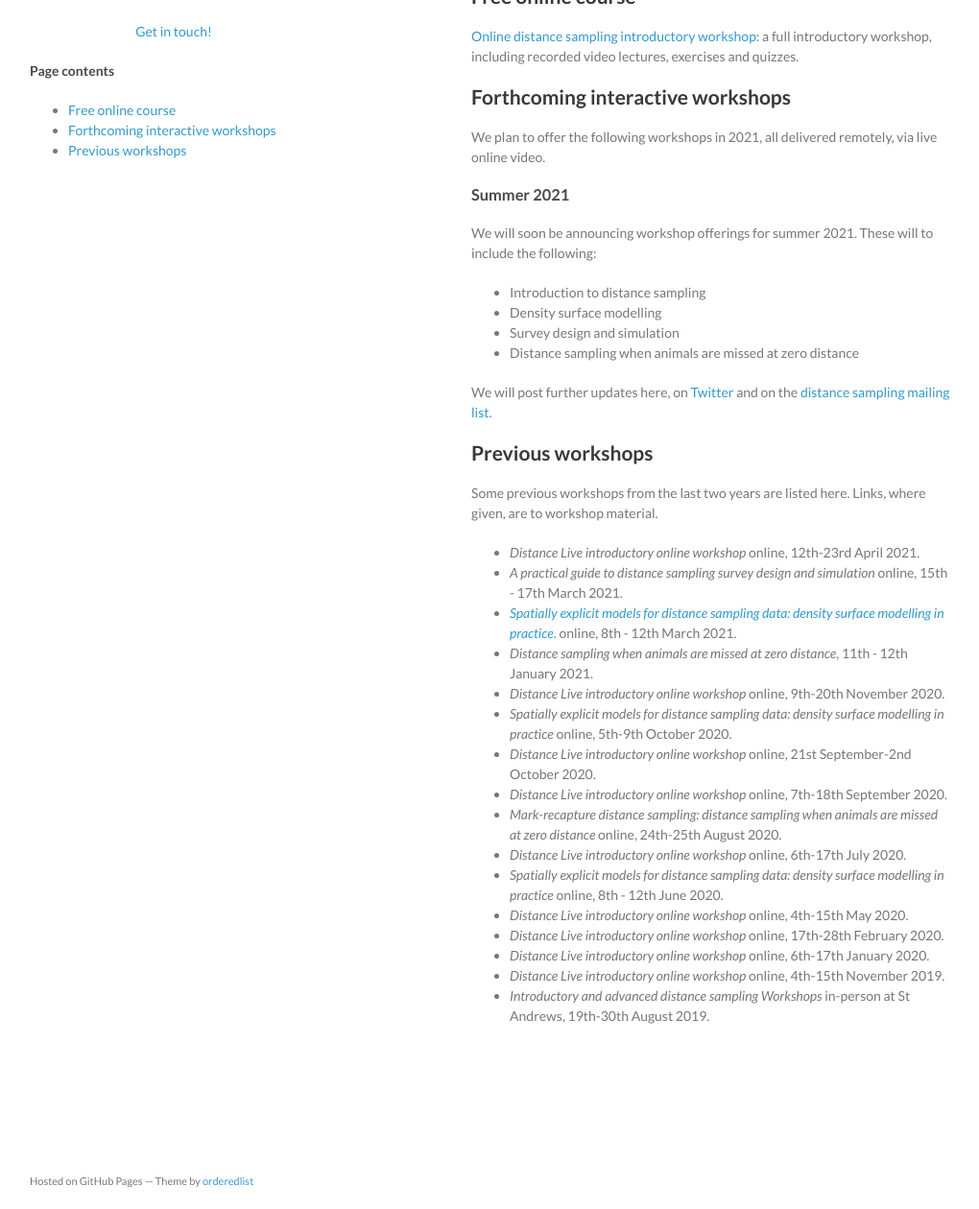
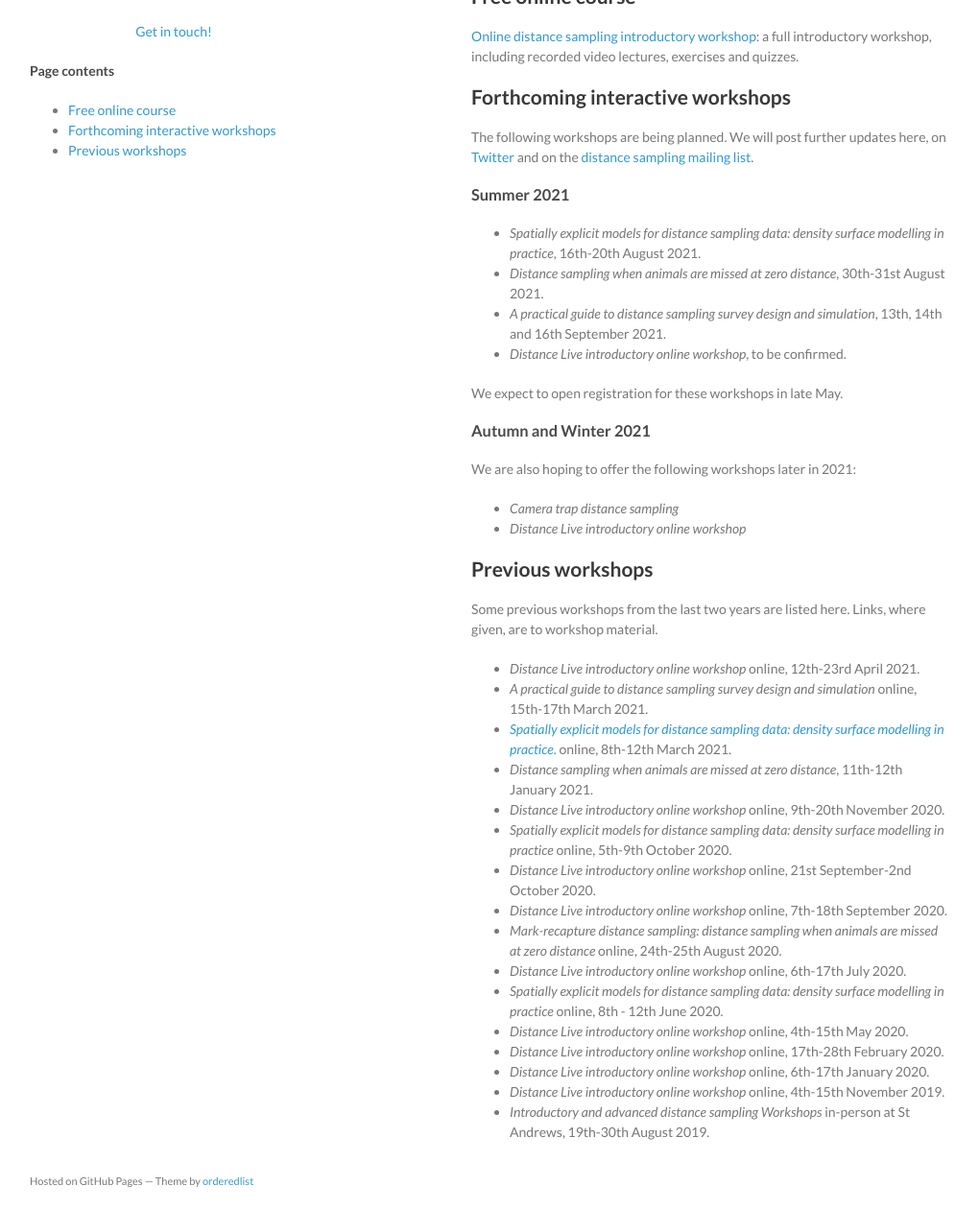
Before and after one commit to distanceworkshops/distanceworkshops.github.io, a Jekyll site: the page built from index.md, in a window 1280 px wide and 1397 px high, cut to the strip 137-1397 px from the top of the window. Shown: the whole strip at 96% size, without its empty margins (129-1149 px from the left). Built offline with Jekyll 4.4.1, drawn with Linux system fonts in a browser that asks for light colours.

Commit message:
Added dates for summer workshops, and preview of autumn ones

```diff
--- a/index.md
+++ b/index.md
@@ -15,27 +15,32 @@ Here you can find content for distance sampling workshops including slides, exer
 
 ## Forthcoming interactive workshops
 
-We plan to offer the following workshops in 2021, all delivered remotely, via live online video.
+The following workshops are being planned.  We will post further updates here, on [Twitter](http://twitter.com/distancesamp) and on the [distance sampling mailing list](https://groups.google.com/forum/#!forum/distance-sampling).
 
 ### Summer 2021
 
-We will soon be announcing workshop offerings for summer 2021. These will to include the following:
+- *Spatially explicit models for distance sampling data: density surface modelling in practice*, 16th-20th August 2021.
+- *Distance sampling when animals are missed at zero distance*, 30th-31st August 2021.
+- *A practical guide to distance sampling survey design and simulation*, 13th, 14th and 16th September 2021.
+- *Distance Live introductory online workshop*, to be confirmed.
 
-- Introduction to distance sampling
-- Density surface modelling
-- Survey design and simulation
-- Distance sampling when animals are missed at zero distance
+We expect to open registration for these workshops in late May.
 
-We will post further updates here, on [Twitter](http://twitter.com/distancesamp) and on the [distance sampling mailing list](https://groups.google.com/forum/#!forum/distance-sampling).
+### Autumn and Winter 2021
+
+We are also hoping to offer the following workshops later in 2021:
+
+- *Camera trap distance sampling*
+- *Distance Live introductory online workshop*
 
 ## Previous workshops
 
 Some previous workshops from the last two years are listed here. Links, where given, are to workshop material.
 
 - *Distance Live introductory online workshop* online, 12th-23rd April 2021.
-- *A practical guide to distance sampling survey design and simulation* online, 15th - 17th March 2021.
-- [*Spatially explicit models for distance sampling data: density surface modelling in practice*.](https://workshops.distancesampling.org/online-dsm-2021) online, 8th - 12th March 2021.
-- *Distance sampling when animals are missed at zero distance*, 11th - 12th January 2021.
+- *A practical guide to distance sampling survey design and simulation* online, 15th-17th March 2021.
+- [*Spatially explicit models for distance sampling data: density surface modelling in practice*.](https://workshops.distancesampling.org/online-dsm-2021) online, 8th-12th March 2021.
+- *Distance sampling when animals are missed at zero distance*, 11th-12th January 2021.
 - *Distance Live introductory online workshop* online, 9th-20th November 2020.
 - *Spatially explicit models for distance sampling data: density surface modelling in practice* online, 5th-9th October 2020.
 - *Distance Live introductory online workshop* online, 21st September-2nd October 2020.
```
